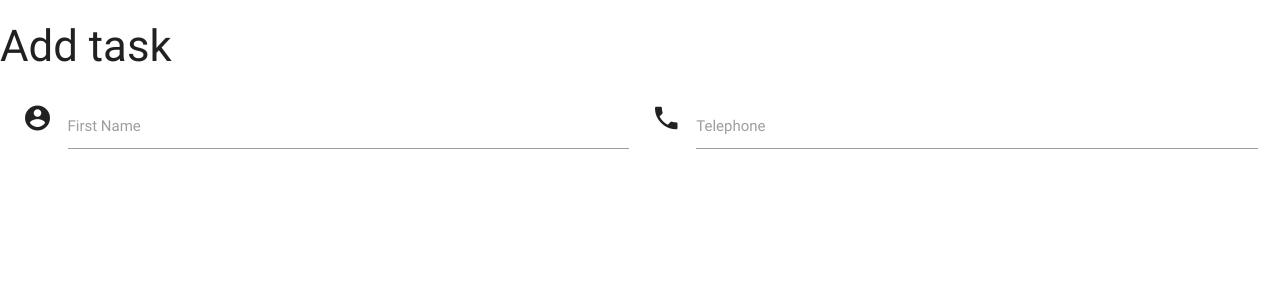
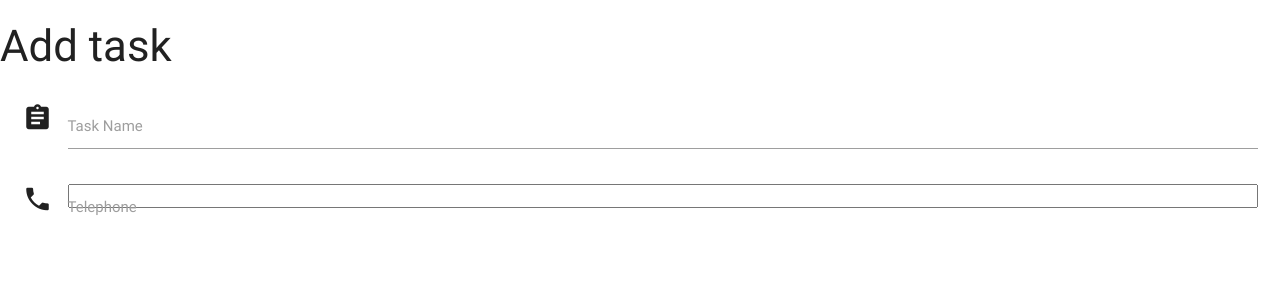
Before and after one commit to mkthewlis/task_manager_app, a Flask app: page /add_task in a window 1280 px wide. Shown: the top 300 px of the page. Run offline with Flask 2, Linux system fonts and the light colour scheme; some libraries are stand-ins or nearby versions.

```diff
--- a/requirements.txt
+++ b/requirements.txt
@@ -5,4 +5,4 @@ itsdangerous==1.1.0
 Jinja2==2.10
 MarkupSafe==1.1.0
 pymongo==3.7.2
-Werkzeug==0.14.1
+werkzeug>=0.15.3
--- a/templates/addtask.html
+++ b/templates/addtask.html
@@ -5,14 +5,14 @@
 <div class="row">
     <form  action="" method="POST" class="col s12">
         <div class="row">
-            <div class="input-field col s6">
-                <i class="material-icons prefix">account_circle</i>
-                <input id="icon_prefix" type="text" class="validate">
-                <label for="icon_prefix">First Name</label>
+            <div class="input-field col s12">
+                <i class="material-icons prefix">assignment</i>
+                <input id="task_name" name="task_name" type="text" class="validate">
+                <label for="icon_prefix">Task Name</label>
             </div>
-            <div class="input-field col s6">
+            <div class="input-field col s12">
                 <i class="material-icons prefix">phone</i>
-                <input id="icon_telephone" type="tel" class="validate">
+                <input type="textaread" name="task_description"/>
                 <label for="icon_telephone">Telephone</label>
             </div>
         </div>
```
